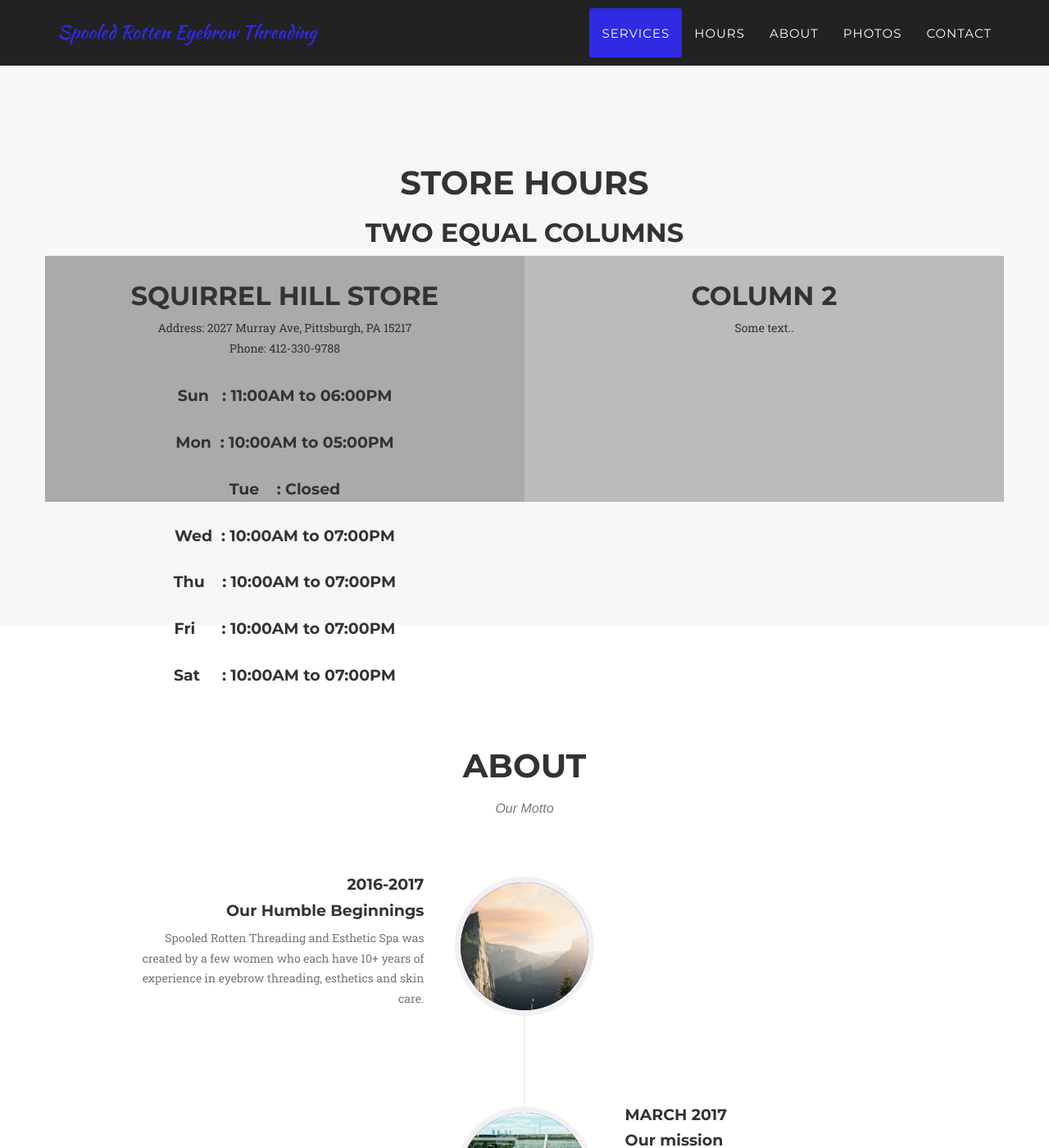
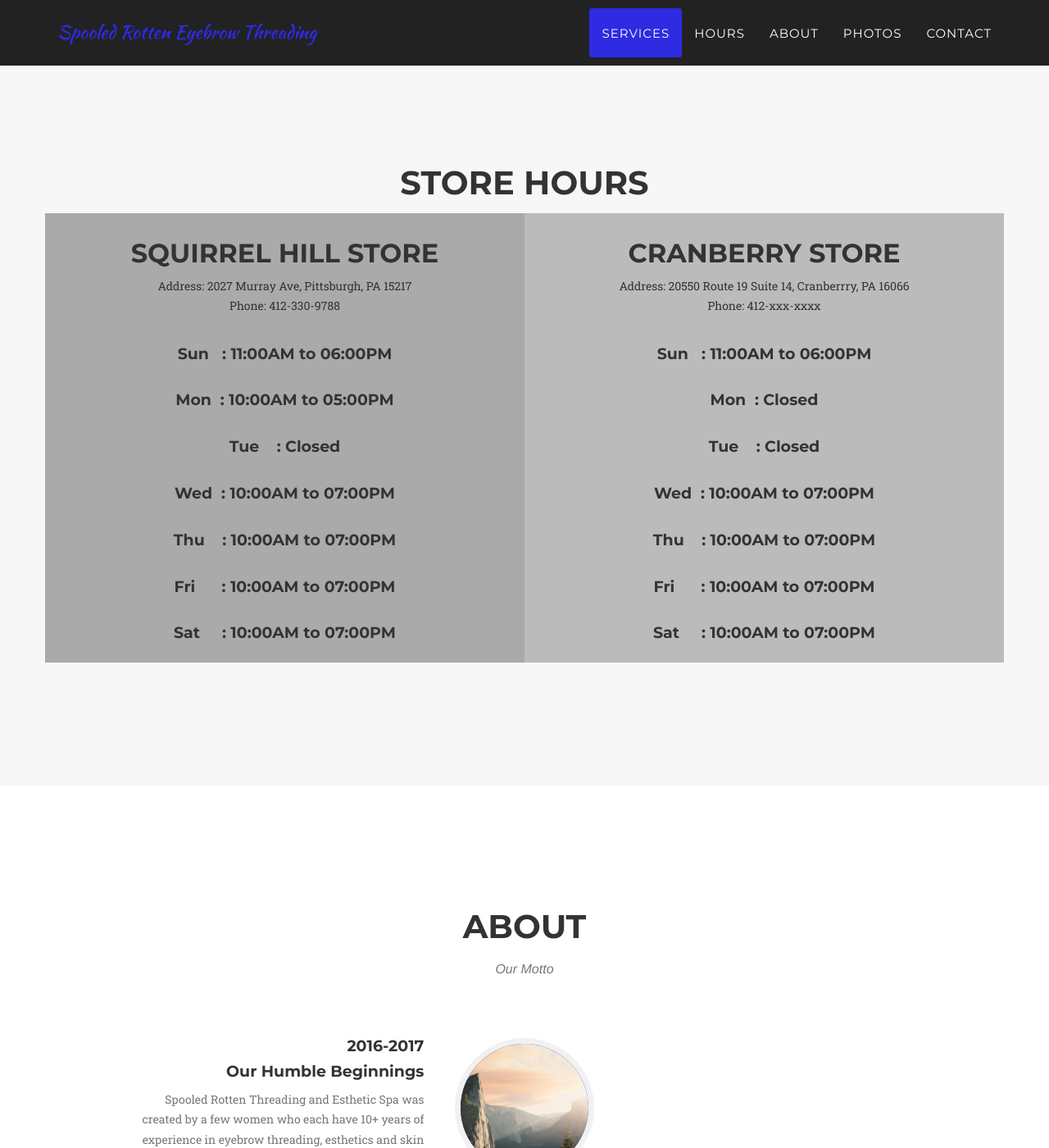
Before and after one commit to spooledrotten/spooledrotten.github.io, a Jekyll site: the page built from index.html, in a window 1280 px wide and 1400 px high, scrolled down 1495 px. Shown: the whole window at 82% size. Built offline with Jekyll 4.4.1, drawn with Linux system fonts in a browser that asks for light colours; some web fonts are replaced.

Commit message:
100th commit

```diff
--- a/_includes/team.html
+++ b/_includes/team.html
@@ -15,7 +15,6 @@
     float: left;
     width: 50%;
     padding: 10px;
-    height: 300px; /* Should be removed. Only for demonstration */
 }
 
 /* Clear floats after the columns */
@@ -28,7 +27,7 @@
 </head>
 <body>
 
-<h2>Two Equal Columns</h2>
+<!--<h2>Two Equal Columns</h2>-->
 
 <div class="row">
   <div class="column" style="background-color:#aaa;">
@@ -50,8 +49,21 @@
     <h4 class="service-heading"><br>Sat  &nbsp;&nbsp;&nbsp;&nbsp;: 10:00AM to 07:00PM</br></h4>
   </div>
   <div class="column" style="background-color:#bbb;">
-    <h2>Column 2</h2>
-    <p>Some text..</p>
+    <h2>Cranberry Store</h2>
+        <p>Address: 20550 Route 19 Suite 14, Cranberrry, PA 16066 </br>Phone: 412-xxx-xxxx</p>
+        <h4 class="service-heading"><br>Sun  &nbsp;&nbsp;: 11:00AM to 06:00PM</br></h4>
+
+    <h4 class="service-heading"><br>Mon  &nbsp;: Closed</br></h4>
+
+    <h4 class="service-heading"><br>Tue  &nbsp;&nbsp;&nbsp;: Closed</br></h4>
+
+    <h4 class="service-heading"><br>Wed  &nbsp;: 10:00AM to 07:00PM</br></h4>
+
+    <h4 class="service-heading"><br>Thu  &nbsp;&nbsp;&nbsp;: 10:00AM to 07:00PM</br></h4>
+
+    <h4 class="service-heading"><br>Fri  &nbsp;&nbsp;&nbsp;&nbsp;&nbsp;: 10:00AM to 07:00PM</br></h4>
+
+    <h4 class="service-heading"><br>Sat  &nbsp;&nbsp;&nbsp;&nbsp;: 10:00AM to 07:00PM</br></h4>
   </div>
 </div>
 <!--                   <h3 class="section-subheading text-muted"><br>Address: 2027 Murray Ave, Pittsburgh, PA 15217</br>Phone: 412-330-9788</h3>
```
